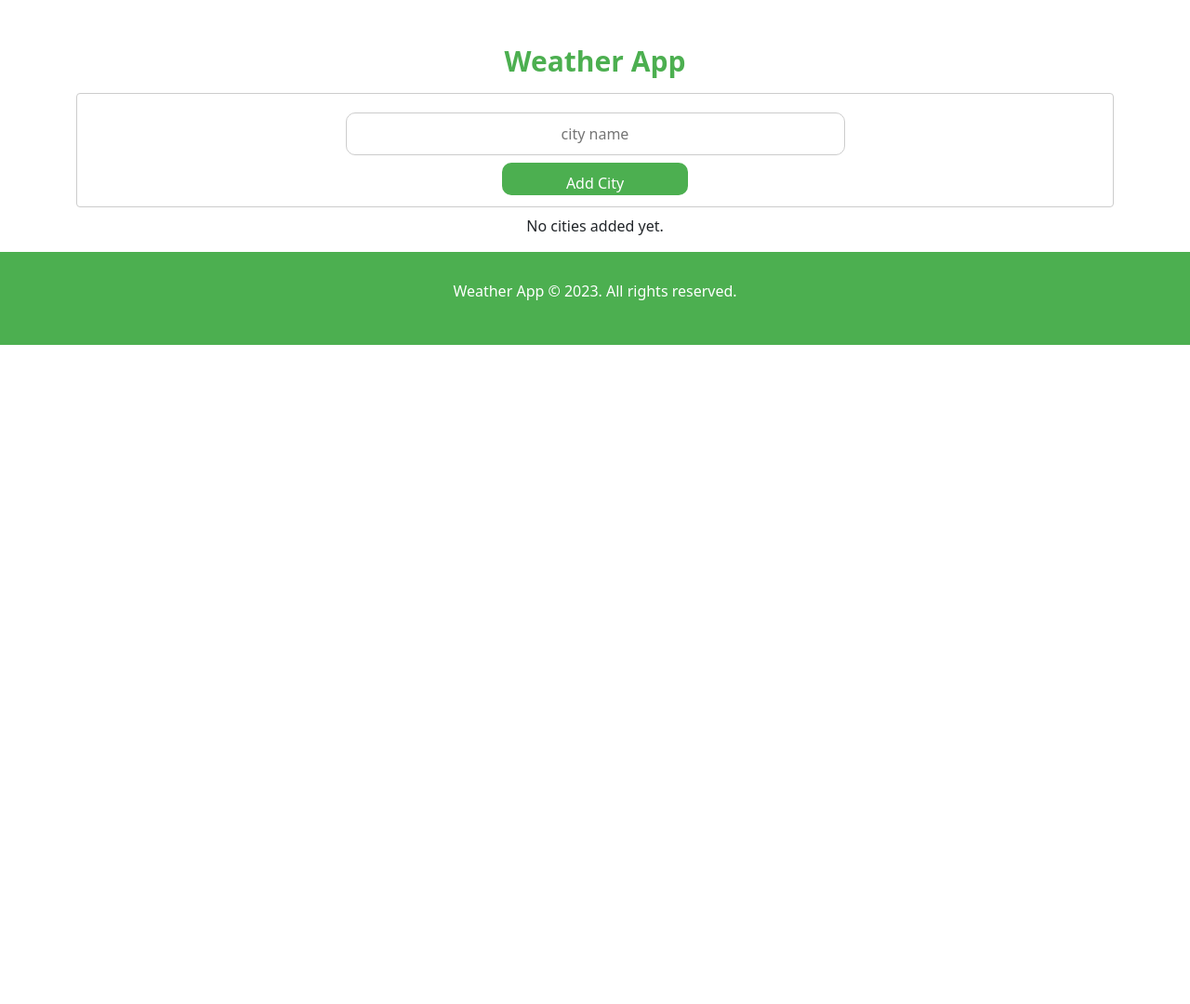
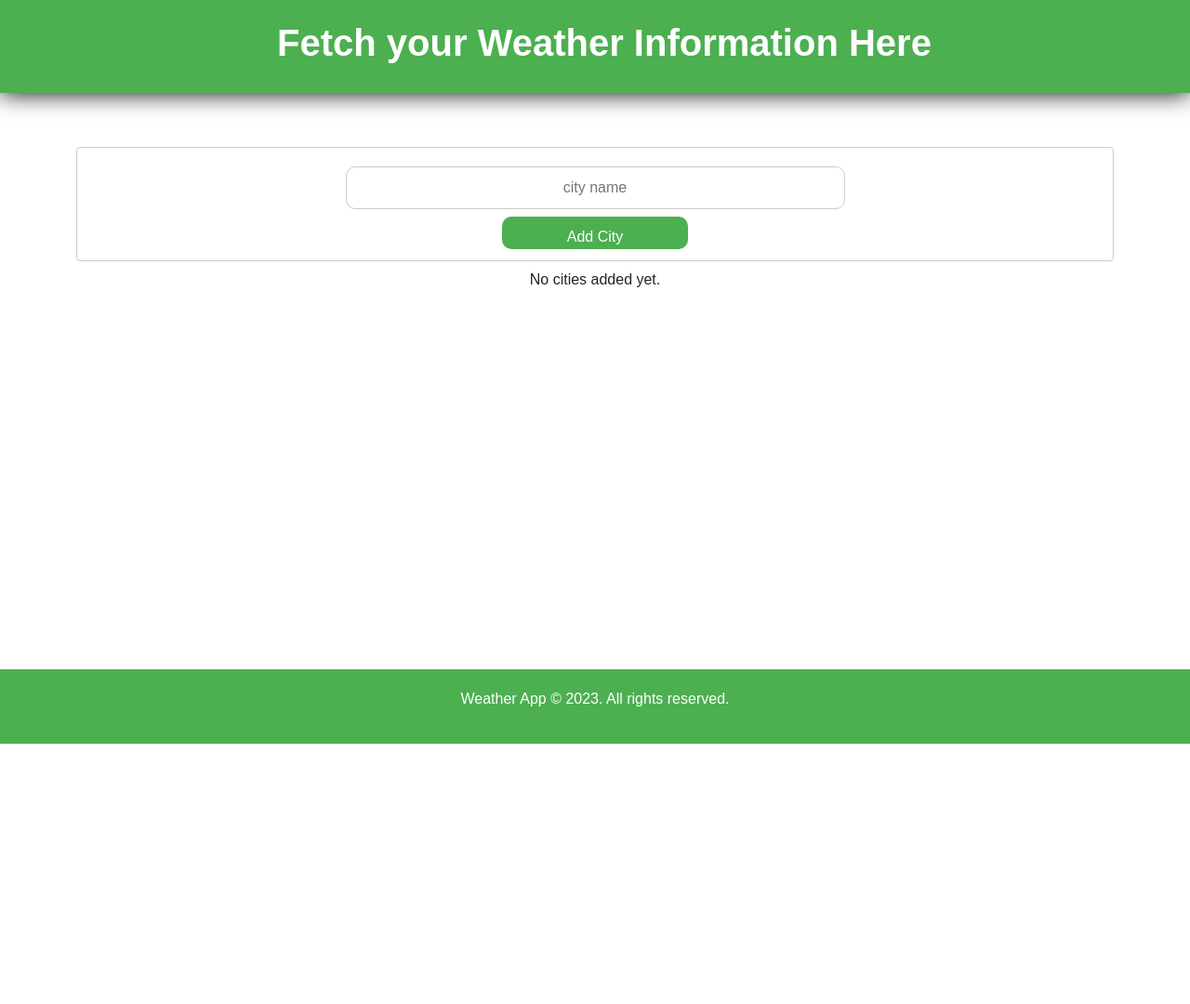
Before and after one commit to its-clinton/Weather-App, a Django app: page / in a window 1280 px wide. Shown: the whole page at 93% size. Before the commit the page ends 371 px from the top, so only its background shows below. Run offline with Django 4.2, Linux system fonts and the light colour scheme; data that the repository does not hold is empty.

Commit message:
second  commit

```diff
--- a/core/static/css/main.css
+++ b/core/static/css/home.css
@@ -19,7 +19,7 @@
     display: inline-block;
     border: 1px solid #ccc;
     border-radius: 4px;
-    resize: vertical;
+    /* resize: vertical; */
     text-align: center;
 }
 
@@ -58,17 +58,23 @@ input[type=text], select {
     text-align: center;
 }
 /* footer */
-.footer {
-    /* position: fixed; */
+.myfooter{
+    position: fixed;
     left: 0;
     bottom: 0;
     width: 100%;
+    margin-top: 20;
     background-color: #4CAF50;
     color: white;
-    text-align: center;
-    height: 100px;
+    /* text-align: center; */
+    height: 80px;
     display: flex;
     align-items: center;
     justify-content: center;
-
 }
+body{
+    margin-top: 80px;
+}
+.card-body{
+    text-align: center;
+}
--- /dev/null
+++ b/core/static/css/navbar.css
@@ -0,0 +1,39 @@
+
+header{
+    background-color:#4CAF50;
+    height: 100px;
+    top: 0;
+    right: 0;
+    left: 0;
+    position: fixed;
+    display: flex;
+    justify-content: center;
+    align-items: center;
+    box-shadow: 0 0  25px 0 black;
+    z-index: 1;
+}
+header *{
+    display: inline;
+}
+header li{
+    list-style: none;
+    margin: 0 20px;
+}
+header li a{
+    color: white;
+    text-decoration: none;
+}
+body{
+    margin-top: 80px;
+    background-size: cover;
+    padding: 70px;
+    font-family: sans-serif;
+    height: 125vh;
+}
+.head1{
+    font-size: 40px;
+    font-weight: 600;
+    margin-left: 20px;
+    text-align: center;
+    color: white;
+}
--- a/core/templates/home.html
+++ b/core/templates/home.html
@@ -1,18 +1,27 @@
 <!DOCTYPE html>
 <html>
+
 <head>
     <title>Weather App</title>
     <!-- Include Bootstrap CSS -->
     {% load static %}
-    <link rel="stylesheet" href="https://cdn.jsdelivr.net/npm/bootstrap@5.3.0/dist/css/bootstrap.min.css">
-    <link rel="stylesheet" href="{% static 'css/main.css' %}">
+    <!-- <link rel="stylesheet" href="https://cdn.jsdelivr.net/npm/bootstrap@5.3.0/dist/css/bootstrap.min.css"> -->
+    <link href="https://cdn.jsdelivr.net/npm/bootstrap@5.3.0/dist/css/bootstrap.min.css" rel="stylesheet" integrity="sha384-9ndCyUaIbzAi2FUVXJi0CjmCapSmO7SnpJef0486qhLnuZ2cdeRhO02iuK6FUUVM" crossorigin="anonymous">
+    <link rel="stylesheet" href="{% static 'css/home.css' %}">
+    <link rel="stylesheet" href="{% static 'css/navbar.css' %}">
 </head>
+
 <body>
-
-
+    <!-- navbar -->
+    <header>
+        <!-- <img src="https://codetheweb.blog/assets/img/icon2.png"> -->
+        <h1 style="text-align: center;" class="head1">Fetch your Weather Information Here</h1>
+        <nav>
+        </nav>
+    </header>
+    <main>
         <div class="container">
-        <h1 class="mt-5 h1">Weather App</h1>
-
+            <!-- <h1 class="mt-5 h1">Weather App</h1> -->
             <!-- Add City Form -->
             <form class="form1" action="{% url 'core:weather' %}" method="post" class="mb-4">
                 {% csrf_token %}
@@ -32,6 +41,7 @@
                             <h3 class="card-title">{{ weather.city }}</h3>
                             <p class="card-text">Temperature: {{ weather.temperature }}°C</p>
                             <p class="card-text">{{ weather.description }}</p>
+                            <p><i class="bi bi-stars"></i></p>
                             <form action="{% url 'core:weather' %}" method="post">
                                 {% csrf_token %}
                                 <input type="hidden" name="city_id" value="{{ weather.id }}">
@@ -46,12 +56,16 @@
             <p class="p2">No cities added yet.</p>
             {% endif %}
         </div>
-
-    <footer class="footer">
+        <br><br><br><br>
+        <div>
+            <footer class="myfooter">
                 <p>Weather App &copy; 2023. All rights reserved.</p>
             </footer>
+        </div>
+        <!-- Include Bootstrap JS -->
+        <script src="https://cdn.jsdelivr.net/npm/bootstrap@5.3.0/dist/js/bootstrap.bundle.min.js" integrity="sha384-geWF76RCwLtnZ8qwWowPQNguL3RmwHVBC9FhGdlKrxdiJJigb/j/68SIy3Te4Bkz" crossorigin="anonymous"></script>
+        <!-- <script src="https://cdn.jsdelivr.net/npm/bootstrap@5.3.0/dist/js/bootstrap.bundle.min.js"></script> -->
+    </main>
+</body>
 
-    <!-- Include Bootstrap JS -->
-    <script src="https://cdn.jsdelivr.net/npm/bootstrap@5.3.0/dist/js/bootstrap.bundle.min.js"></script>
-</body>
 </html>
```
Also changed, not shown: db.sqlite3. Lines whose indentation alone changed are shown as unchanged.
